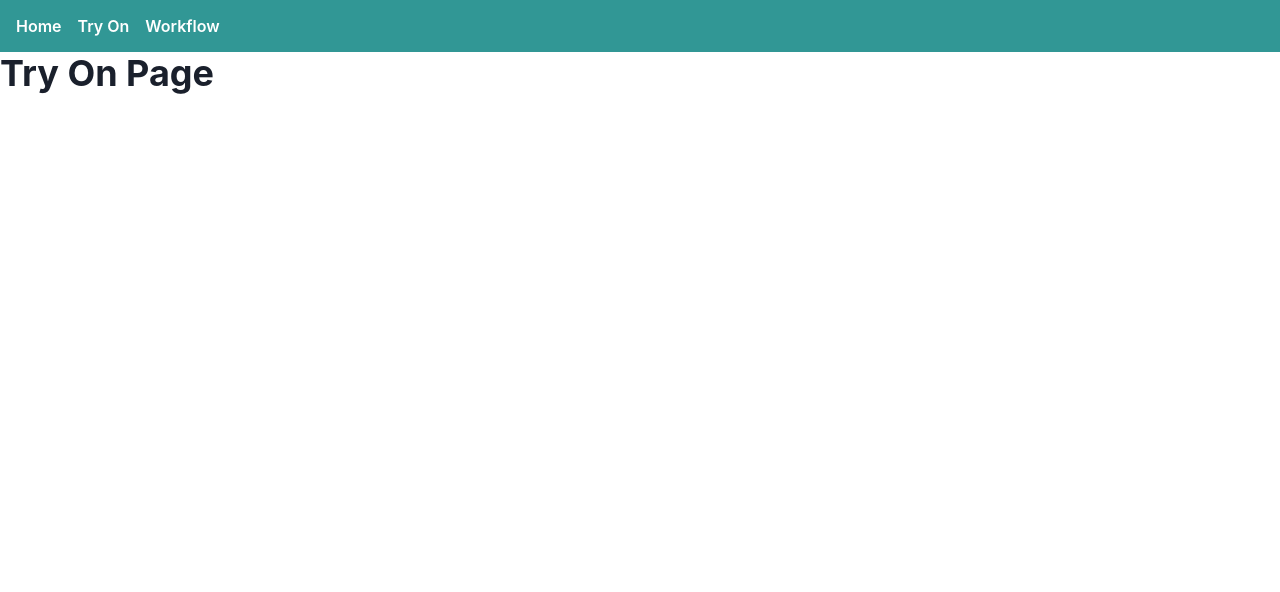
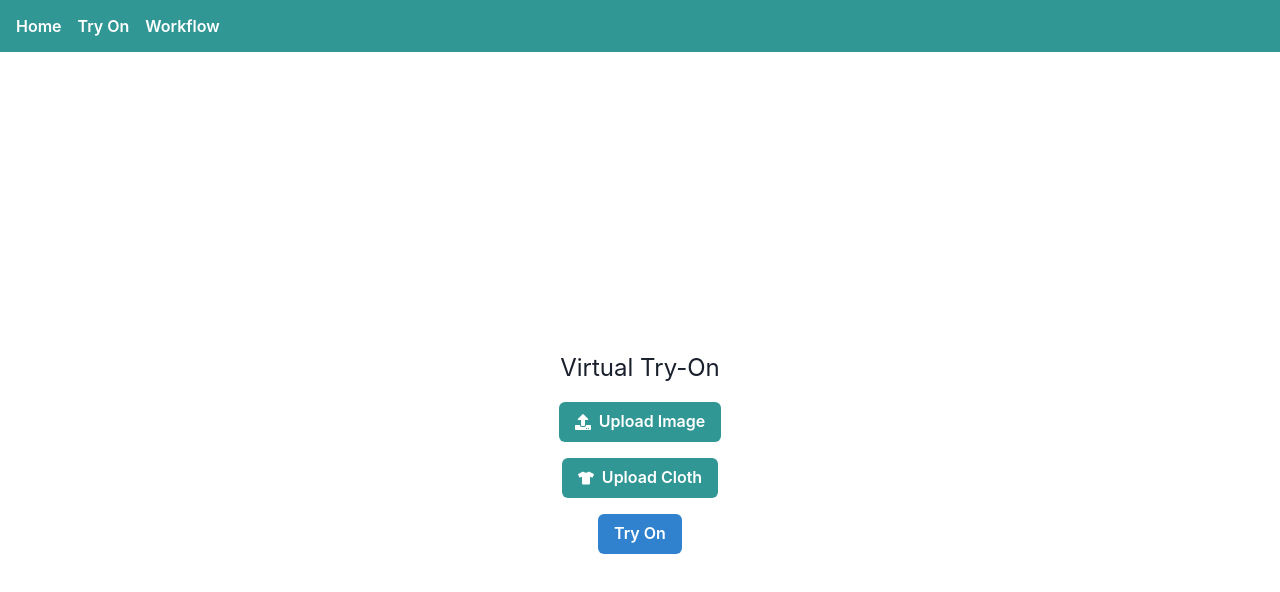
Before and after one commit to GPT-Engineer-App/vton-app-using-next, a React (Vite) app: page /tryon in a window 1280 px wide. Shown: the top 592 px of the page. Built offline with nearby package versions, Linux system fonts and the light colour scheme.

Commit message:
Enhanced the `TryOn` page to include functionality similar to the `Index` page, allowing users to upload an image and a cloth. Added more descriptive content to the `Workflow` page to make it more informative.
Prompt: Why the pages TryOn and Workflow are blank?

```diff
--- a/src/pages/TryOn.jsx
+++ b/src/pages/TryOn.jsx
@@ -1,12 +1,97 @@
-import React from "react";
-import { Box, Heading } from "@chakra-ui/react";
+import { useState } from "react";
+import { Container, VStack, Text, Input, Button, Image, Spinner, Box, useToast } from "@chakra-ui/react";
+import { FaUpload, FaTshirt } from "react-icons/fa";
 
-function TryOn() {
+const TryOn = () => {
+  const [image, setImage] = useState(null);
+  const [cloth, setCloth] = useState(null);
+  const [result, setResult] = useState(null);
+  const [loading, setLoading] = useState(false);
+  const toast = useToast();
+
+  const handleImageUpload = (e) => {
+    setImage(e.target.files[0]);
+  };
+
+  const handleClothUpload = (e) => {
+    setCloth(e.target.files[0]);
+  };
+
+  const handleSubmit = async () => {
+    if (!image || !cloth) {
+      toast({
+        title: "Error",
+        description: "Please upload both an image and a cloth.",
+        status: "error",
+        duration: 3000,
+        isClosable: true,
+      });
+      return;
+    }
+
+    setLoading(true);
+
+    try {
+      const formData = new FormData();
+      formData.append("image", image);
+      formData.append("cloth", cloth);
+
+      const response = await fetch("https://huggingface.co/spaces/yisol/IDM-VTON/api/predict", {
+        method: "POST",
+        body: formData,
+      });
+
+      const data = await response.json();
+      setResult(data.output);
+      toast({
+        title: "Success",
+        description: "API call successful.",
+        status: "success",
+        duration: 3000,
+        isClosable: true,
+      });
+    } catch (error) {
+      toast({
+        title: "Error",
+        description: `Something went wrong. Please try again. Error: ${error.message}`,
+        status: "error",
+        duration: 3000,
+        isClosable: true,
+      });
+    } finally {
+      setLoading(false);
+    }
+  };
+
   return (
-    <Box>
-      <Heading>Try On Page</Heading>
-    </Box>
+    <Container centerContent maxW="container.md" height="100vh" display="flex" flexDirection="column" justifyContent="center" alignItems="center">
+      <VStack spacing={4}>
+        <Text fontSize="2xl">Virtual Try-On</Text>
+        <Box>
+          <Input type="file" accept="image/*" onChange={handleImageUpload} display="none" id="image-upload" />
+          <Button as="label" htmlFor="image-upload" leftIcon={<FaUpload />} colorScheme="teal">
+            Upload Image
+          </Button>
+        </Box>
+        <Box>
+          <Input type="file" accept="image/*" onChange={handleClothUpload} display="none" id="cloth-upload" />
+          <Button as="label" htmlFor="cloth-upload" leftIcon={<FaTshirt />} colorScheme="teal">
+            Upload Cloth
+          </Button>
+        </Box>
+        <Button onClick={handleSubmit} colorScheme="blue" isLoading={loading}>
+          Try On
+        </Button>
+        {loading && <Spinner />}
+        {result && (
+          <Box>
+            <Text fontSize="xl">Result:</Text>
+            <Image src={result} alt="Result" />
+          </Box>
+        )}
+      </VStack>
+    </Container>
   );
-}
+};
 
 export default TryOn;
--- a/src/pages/Workflow.jsx
+++ b/src/pages/Workflow.jsx
@@ -1,11 +1,16 @@
 import React from "react";
-import { Box, Heading } from "@chakra-ui/react";
+import { Box, Heading, Text, VStack } from "@chakra-ui/react";
 
 function Workflow() {
   return (
     <Box p={5}>
       <Heading>Workflow Page</Heading>
-      <p>This is the Workflow page.</p>
+      <VStack spacing={4} align="start">
+        <Text fontSize="lg">Step 1: Upload your image and cloth</Text>
+        <Text fontSize="lg">Step 2: Click on the "Try On" button</Text>
+        <Text fontSize="lg">Step 3: View the result of the virtual try-on</Text>
+        <Text fontSize="lg">Step 4: If satisfied, you can download or share the result</Text>
+      </VStack>
     </Box>
   );
 }
```
